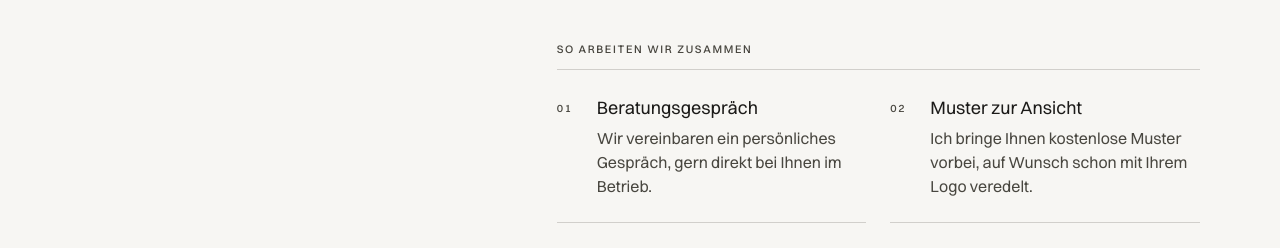
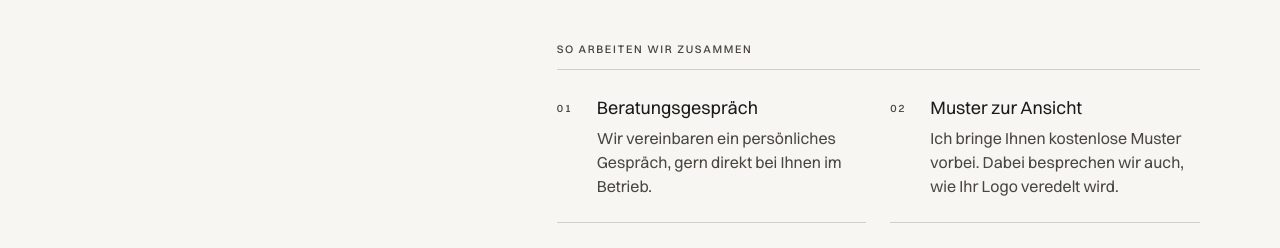
Before and after one commit to HoellerGroup1/Uwe-Overbeck, a Next.js app: page / in a window 1280 px wide. Shown: the part 1560-1808 px from the top of the page. Built offline with nearby package versions, Linux system fonts and the light colour scheme.

Commit message:
content(landing): Ablauf Schritt 2 -- Veredelung wird besprochen, nicht vorab gedruckt
Co-Authored-By: Claude Opus 5.5 <noreply@anthropic.com>
Claude-Session: https://claude.ai/code/session_016mc83kf7Kr8DqtYtZtE8Ee

```diff
--- a/content/landing.ts
+++ b/content/landing.ts
@@ -54,7 +54,7 @@ export const about = {
       },
       {
         titel: "Muster zur Ansicht",
-        text: "Ich bringe Ihnen kostenlose Muster vorbei, auf Wunsch schon mit Ihrem Logo veredelt.",
+        text: "Ich bringe Ihnen kostenlose Muster vorbei. Dabei besprechen wir auch, wie Ihr Logo veredelt wird.",
       },
       {
         titel: "Anprobe",
```
